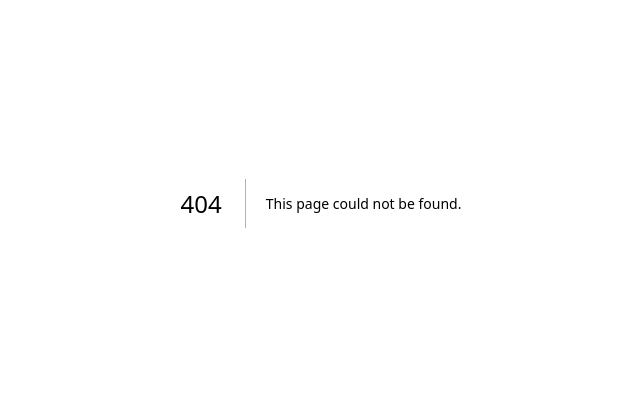
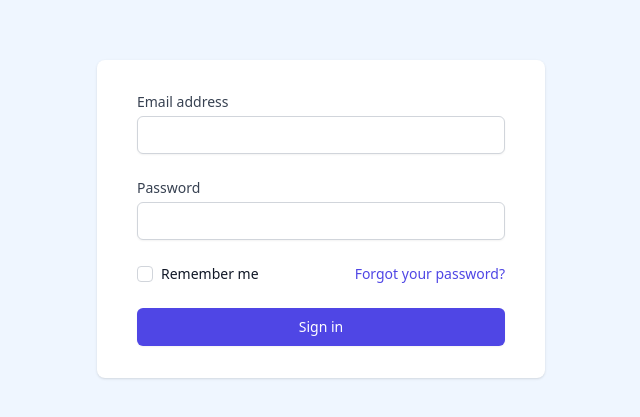
Before and after one commit to Dan86de/pocketsub-client, a Next.js app: page /register in a window 1280 px wide. Before the commit this address had no page. Shown: the part 197-614 px from the top of the page, without its empty margins (319-959 px from the left). Built offline with nearby package versions, Linux system fonts and the light colour scheme.

Commit message:
Add TailwindCSS and prettier

```diff
--- /dev/null
+++ b/app/layout.tsx
@@ -0,0 +1,14 @@
+import '../styles/globals.css'
+
+export default function RootLayout({
+  children,
+}: {
+  children: React.ReactNode
+}) {
+  return (
+    <html className="h-full bg-blue-50">
+      <head></head>
+      <body className="h-full">{children}</body>
+    </html>
+  )
+}
--- /dev/null
+++ b/app/page.tsx
@@ -0,0 +1,5 @@
+const IndexPage = () => {
+    return <h1 className="text-xl text-red-500">Hello, Pocketsub!</h1>;
+}
+
+export default IndexPage
--- /dev/null
+++ b/app/register/page.tsx
@@ -0,0 +1,83 @@
+const RegisterPage = () => {
+  return (
+    <div className="flex min-h-full flex-col justify-center py-12 sm:px-6 lg:px-8">
+      <div className="mt-8 sm:mx-auto sm:w-full sm:max-w-md">
+        <div className="bg-white py-8 px-4 shadow sm:rounded-lg sm:px-10">
+          <form className="space-y-6" action="#" method="POST">
+            <div>
+              <label
+                htmlFor="email"
+                className="block text-sm font-medium text-gray-700"
+              >
+                Email address
+              </label>
+              <div className="mt-1">
+                <input
+                  id="email"
+                  name="email"
+                  type="email"
+                  autoComplete="email"
+                  required
+                  className="block w-full appearance-none rounded-md border border-gray-300 px-3 py-2 placeholder-gray-400 shadow-sm focus:border-indigo-500 focus:outline-none focus:ring-indigo-500 sm:text-sm"
+                />
+              </div>
+            </div>
+            <div>
+              <label
+                htmlFor="password"
+                className="block text-sm font-medium text-gray-700"
+              >
+                Password
+              </label>
+              <div className="mt-1">
+                <input
+                  id="password"
+                  name="password"
+                  type="password"
+                  autoComplete="current-password"
+                  required
+                  className="block w-full appearance-none rounded-md border border-gray-300 px-3 py-2 placeholder-gray-400 shadow-sm focus:border-indigo-500 focus:outline-none focus:ring-indigo-500 sm:text-sm"
+                />
+              </div>
+            </div>
+            <div className="flex items-center justify-between">
+              <div className="flex items-center">
+                <input
+                  id="remember-me"
+                  name="remember-me"
+                  type="checkbox"
+                  className="h-4 w-4 rounded border-gray-300 text-indigo-600 focus:ring-indigo-500"
+                />
+                <label
+                  htmlFor="remember-me"
+                  className="ml-2 block text-sm text-gray-900"
+                >
+                  Remember me
+                </label>
+              </div>
+
+              <div className="text-sm">
+                <a
+                  href="#"
+                  className="font-medium text-indigo-600 hover:text-indigo-500"
+                >
+                  Forgot your password?
+                </a>
+              </div>
+            </div>
+            <div>
+              <button
+                type="submit"
+                className="flex w-full justify-center rounded-md border border-transparent bg-indigo-600 py-2 px-4 text-sm font-medium text-white shadow-sm hover:bg-indigo-700 focus:outline-none focus:ring-2 focus:ring-indigo-500 focus:ring-offset-2"
+              >
+                Sign in
+              </button>
+            </div>
+          </form>
+        </div>
+      </div>
+    </div>
+  );
+};
+
+export default RegisterPage;
--- a/next.config.js
+++ b/next.config.js
@@ -2,6 +2,7 @@
 const nextConfig = {
   reactStrictMode: true,
   swcMinify: true,
+  experimental:{appDir: true}
 }
 
 module.exports = nextConfig
--- a/pages/_app.tsx
+++ /dev/null
@@ -1,6 +0,0 @@
-import '../styles/globals.css'
-import type { AppProps } from 'next/app'
-
-export default function App({ Component, pageProps }: AppProps) {
-  return <Component {...pageProps} />
-}
--- a/pages/api/hello.ts
+++ /dev/null
@@ -1,13 +0,0 @@
-// Next.js API route support: https://nextjs.org/docs/api-routes/introduction
-import type { NextApiRequest, NextApiResponse } from 'next'
-
-type Data = {
-  name: string
-}
-
-export default function handler(
-  req: NextApiRequest,
-  res: NextApiResponse<Data>
-) {
-  res.status(200).json({ name: 'John Doe' })
-}
--- /dev/null
+++ b/postcss.config.js
@@ -0,0 +1,6 @@
+module.exports = {
+  plugins: {
+    tailwindcss: {},
+    autoprefixer: {},
+  },
+}
--- a/styles/globals.css
+++ b/styles/globals.css
@@ -1,26 +1,3 @@
-html,
-body {
-  padding: 0;
-  margin: 0;
-  font-family: -apple-system, BlinkMacSystemFont, Segoe UI, Roboto, Oxygen,
-    Ubuntu, Cantarell, Fira Sans, Droid Sans, Helvetica Neue, sans-serif;
-}
-
-a {
-  color: inherit;
-  text-decoration: none;
-}
-
-* {
-  box-sizing: border-box;
-}
-
-@media (prefers-color-scheme: dark) {
-  html {
-    color-scheme: dark;
-  }
-  body {
-    color: white;
-    background: black;
-  }
-}
+@tailwind base;
+@tailwind components;
+@tailwind utilities;
--- /dev/null
+++ b/tailwind.config.js
@@ -0,0 +1,11 @@
+/** @type {import('tailwindcss').Config} */
+module.exports = {
+  content: [
+    "./app/**/*.{js,ts,jsx,tsx}",
+    "./components/**/*.{js,ts,jsx,tsx}",
+  ],
+  theme: {
+    extend: {},
+  },
+  plugins: [require('@tailwindcss/forms')],
+}
```
Also changed, not shown: package.json (+8 -0 lines), pages/index.tsx (deleted, +0 -71 lines), tsconfig.json (+20 -4 lines), 2 other files (tests, documents, lock files or other folders).
